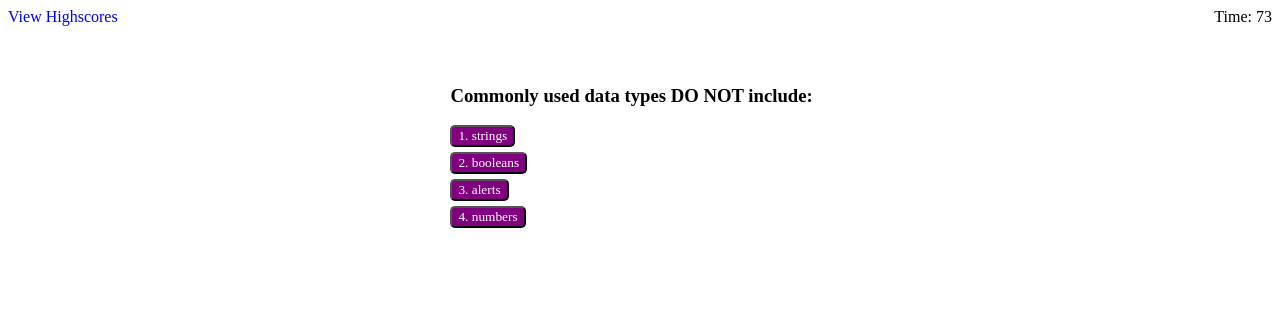
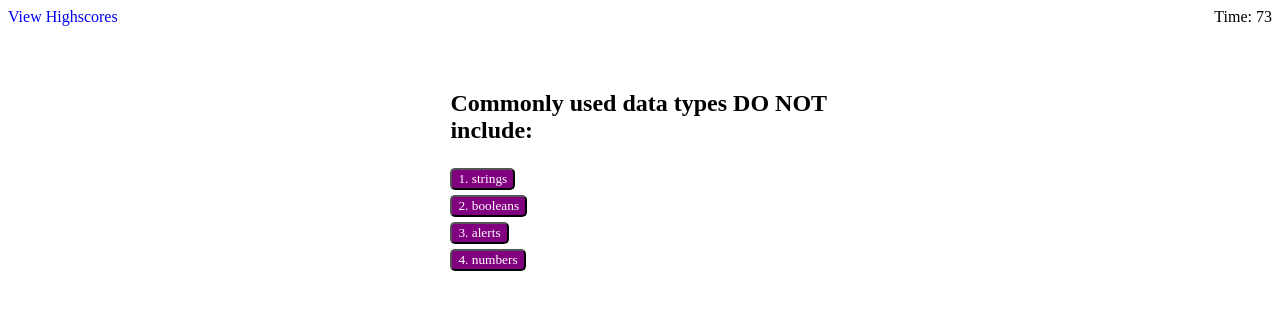
Before and after one commit to MatValdejao/coding-quiz, a plain HTML site: page index.html in a window 1280 px wide. Both pictures are taken after a click on the button "Start Quiz". Drawn offline with Linux system fonts and the light colour scheme.

Commit message:
fixed question font size

```diff
--- a/assets/css/style.css
+++ b/assets/css/style.css
@@ -77,3 +77,7 @@ ol {
     text-align: left;
     margin-bottom: 0px;
 }
+
+.head-container h3 {
+    font-size: 24px;
+}
```
